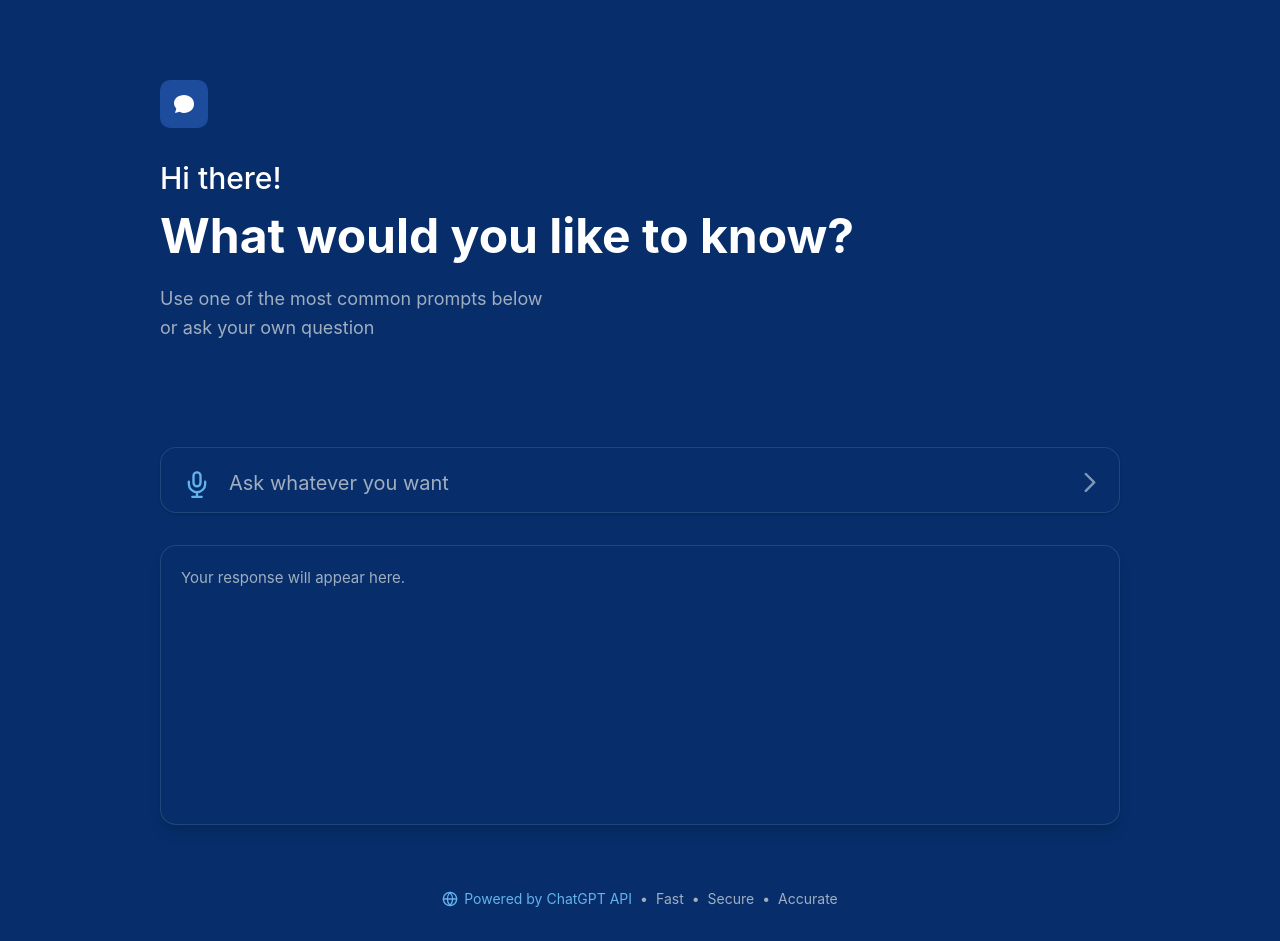
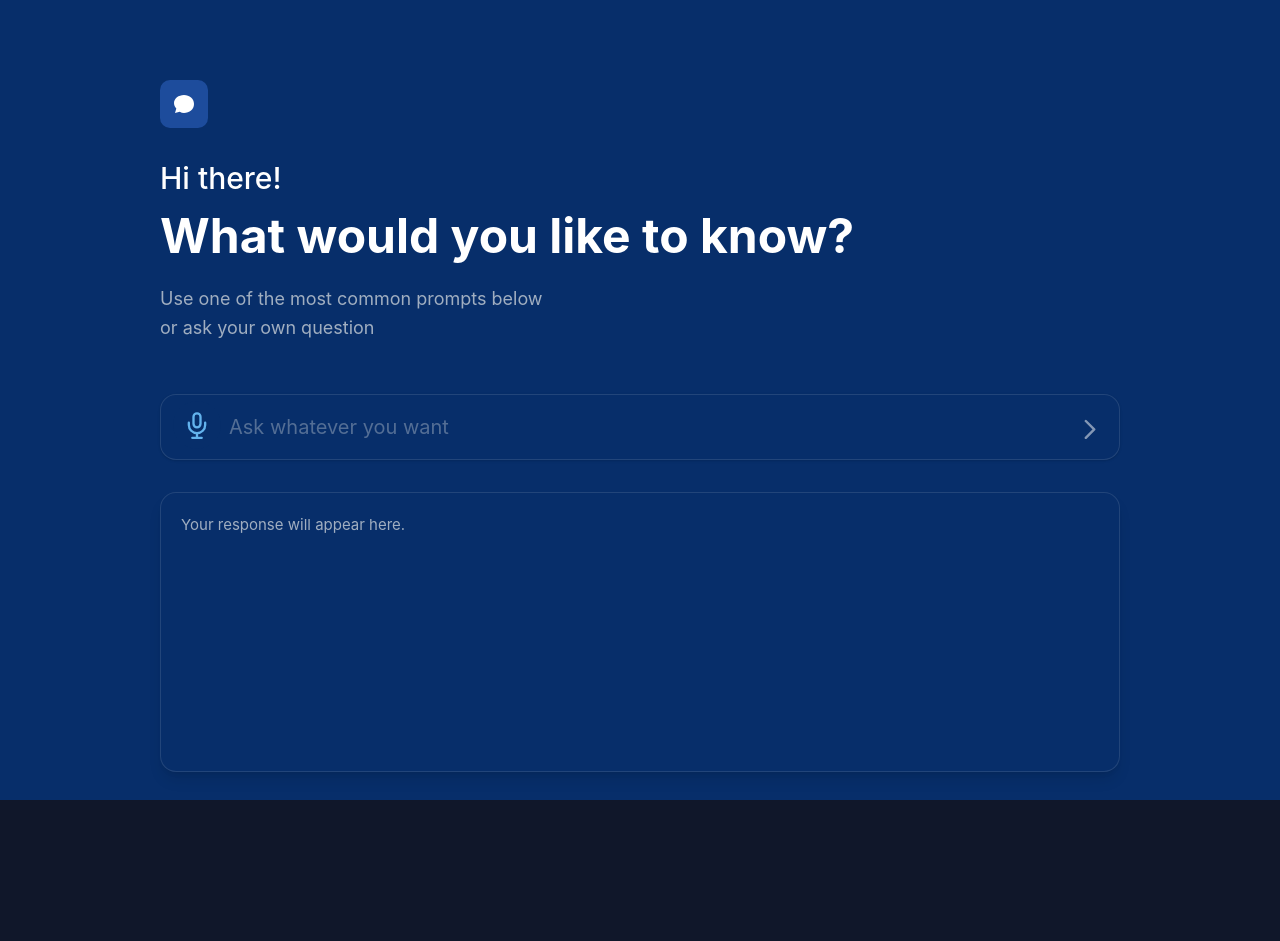
Before and after one commit to katherinek727/full_stack_test_f, a Next.js app: page / in a window 1280 px wide. After the commit the page ends 800 px from the top, so only its background shows below. Built offline with nearby package versions, Linux system fonts and the light colour scheme.

Commit message:
correct input text func

```diff
--- a/app/page.tsx
+++ b/app/page.tsx
@@ -36,44 +36,11 @@ export default function Home() {
         </p>
       </div>
 
-      <div className="w-full mt-16">
+      <div className="w-full mb-5">
         <ChatInput />
       </div>
 
-      {/* Footer */}
-      <footer className="mt-12 md:mt-16 pb-6 text-center text-sm flex flex-wrap items-center justify-center gap-x-2 gap-y-1">
-        <span
-          className="inline-flex items-center gap-1.5"
-          style={{ color: "var(--accent)" }}
-        >
-          <svg
-            xmlns="http://www.w3.org/2000/svg"
-            viewBox="0 0 24 24"
-            fill="none"
-            stroke="currentColor"
-            strokeWidth={2}
-            strokeLinecap="round"
-            strokeLinejoin="round"
-            className="w-4 h-4 shrink-0"
-          >
-            <circle cx="12" cy="12" r="10" />
-            <path d="M2 12h20M12 2a15.3 15.3 0 0 1 4 10 15.3 15.3 0 0 1-4 10 15.3 15.3 0 0 1-4-10 15.3 15.3 0 0 1 4-10z" />
-          </svg>
-          Powered by ChatGPT API
-        </span>
-        <span aria-hidden style={{ color: "var(--foreground-subtle)" }}>
-          •
-        </span>
-        <span style={{ color: "var(--foreground-subtle)" }}>Fast</span>
-        <span aria-hidden style={{ color: "var(--foreground-subtle)" }}>
-          •
-        </span>
-        <span style={{ color: "var(--foreground-subtle)" }}>Secure</span>
-        <span aria-hidden style={{ color: "var(--foreground-subtle)" }}>
-          •
-        </span>
-        <span style={{ color: "var(--foreground-subtle)" }}>Accurate</span>
-      </footer>
+
     </div>
   );
 }
--- a/components/ChatInput.tsx
+++ b/components/ChatInput.tsx
@@ -17,6 +17,7 @@ const ChatInput: React.FC = () => {
   const [error, setError] = useState<string | null>(null);
   const [loading, setLoading] = useState(false);
   const [isRecording, setIsRecording] = useState(false);
+  const [hasSent, setHasSent] = useState(false);
 
   const recognitionRef = useRef<SpeechRecognition | null>(null);
   const textareaRef = useRef<HTMLTextAreaElement | null>(null);
@@ -66,6 +67,7 @@ const ChatInput: React.FC = () => {
       setError(e.message || "Something went wrong");
     } finally {
       setLoading(false);
+      setHasSent(true);
     }
   }, [input]);
 
@@ -80,6 +82,7 @@ const ChatInput: React.FC = () => {
     setInput("");
     setReply(null);
     setError(null);
+    setHasSent(false);
   }, []);
 
   const toggleRecording = () => {
@@ -132,6 +135,7 @@ const ChatInput: React.FC = () => {
     if (!value.trim() && (reply !== null || error !== null)) {
       setReply(null);
       setError(null);
+      setHasSent(false);
     }
   };
 
@@ -143,7 +147,7 @@ const ChatInput: React.FC = () => {
       <div className="flex flex-col gap-4">
         <div
           className="flex items-end rounded-2xl pl-3 pr-0 shadow-sm border border-white/11"
-          style={{ backgroundColor: "#072E6A" }}
+          style={{ backgroundColor: "#072E6A", alignItems: "center"}}
         >
           {/* Microphone */}
           <button
@@ -177,15 +181,15 @@ const ChatInput: React.FC = () => {
             ref={textareaRef}
             placeholder="Ask whatever you want"
             rows={MIN_LINES}
-            className="flex-1 min-h-[24px] max-h-[192px] bg-transparent outline-none text-white text-base py-3.5 pl-2 placeholder:text-[#A0AEC0] text-[20px] resize-none"
+            className="flex-1 min-h-[24px] max-h-[192px] bg-transparent outline-none text-base py-3.5 pl-2 placeholder: text-[20px] resize-none"
             style={{ color: "var(--foreground-subtle)" }}
             value={input}
             onChange={handleChange}
             onKeyDown={handleKeyDown}
           />
 
-          {/* When there is text: show Delete (x); otherwise show Send */}
-          {hasText ? (
+          {/* After sending: show Delete (x); otherwise show Send */}
+          {hasSent && hasText ? (
             <button
               type="button"
               onClick={handleClear}
@@ -238,7 +242,7 @@ const ChatInput: React.FC = () => {
         className="min-h-[200px] lg:min-h-[280px] rounded-2xl p-5 shadow-lg border border-white/11"
         style={{
           backgroundColor: "#072E6A",
-          color: "var(--foreground-subtle)",
+          // color: "var(--foreground-subtle)",
         }}
       >
         <div className="mr-0.5 pb-1 max-h-[235px] overflow-y-auto response-scroll">
```
